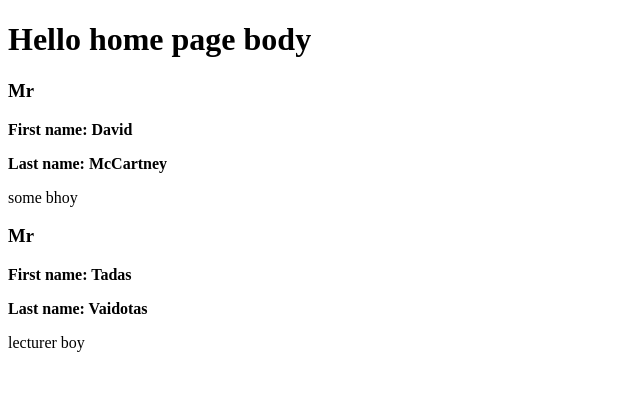
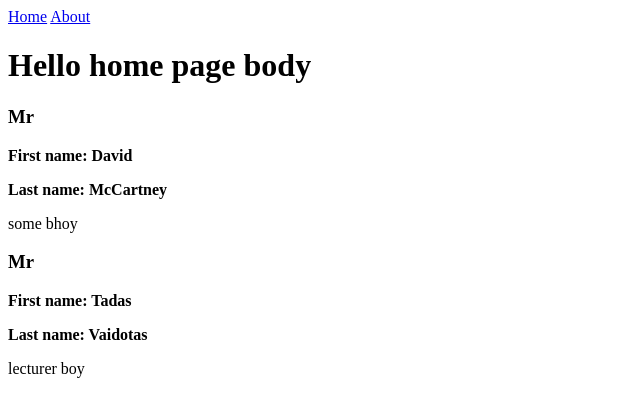
Before and after one commit to DavidQATraining/firstFlaskApp, a Flask app: page / in a window 1280 px wide. Shown: the top 417 px of the page, without its empty margins (0-640 px from the left). Run offline with Flask 2, Linux system fonts and the light colour scheme.

Commit message:
added a navigation menu and added it to the layout, renamed hello world to home

```diff
--- a/app.py
+++ b/app.py
@@ -20,7 +20,7 @@ dummyData = [
 # if you hit root or home you will still see this functionality
 @app.route('/')
 @app.route('/home')
-def hello_world():
+def home():
     return render_template('homepage.html', title='Homepage', posts=dummyData)
 
 
--- a/templates/layout.html
+++ b/templates/layout.html
@@ -8,10 +8,12 @@
         <title>Unknown title</title>
     {% endif %} <!--we need to end the block if used in html -->
 
-
-
 </head>
 <body>
+    <div class="navbar">
+        <a href="{{ url_for('home') }}">Home</a>
+        <a href="{{ url_for('about') }}">About</a>
+    </div>
     {% block body_content %}{% endblock %}
 </body>
 </html>
```
